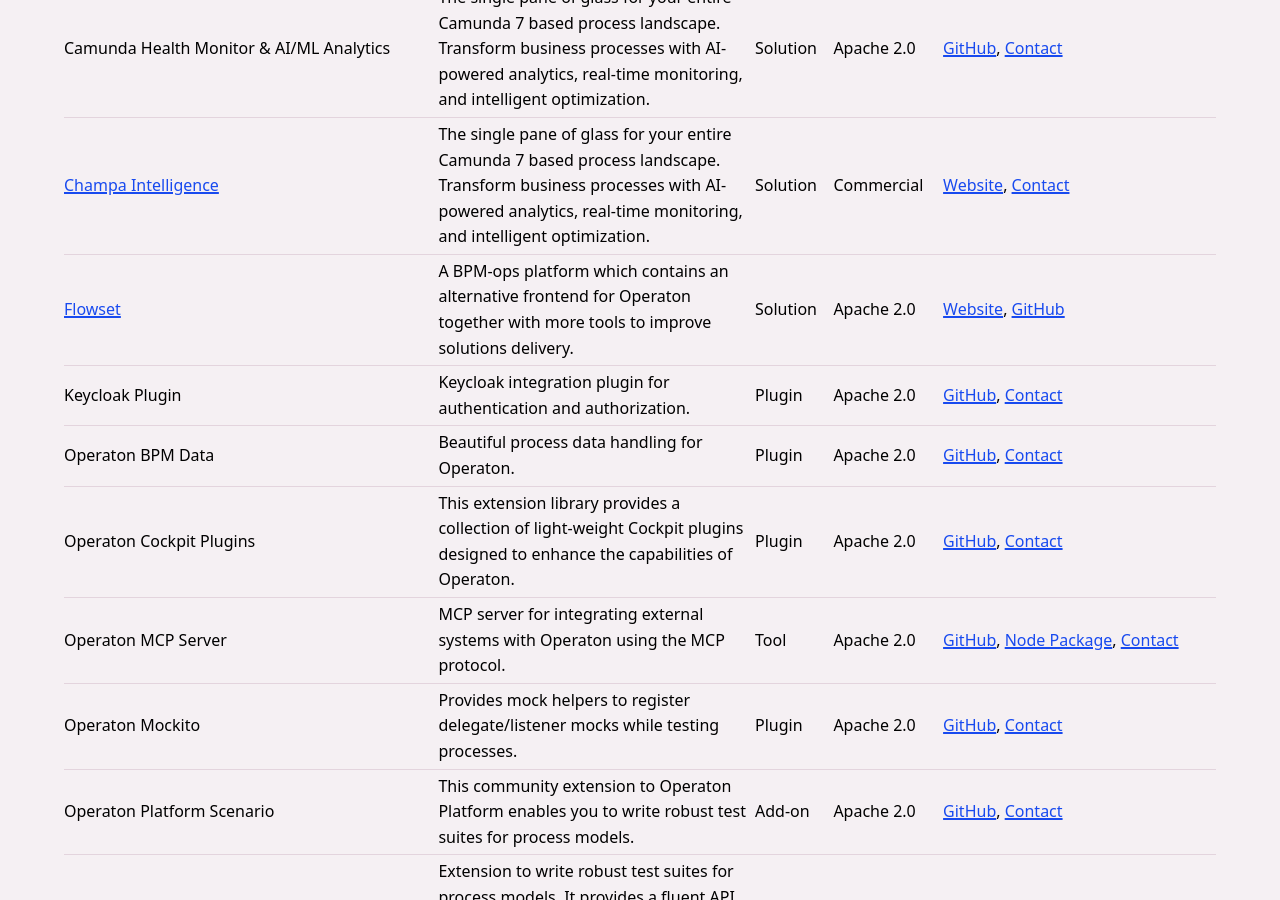
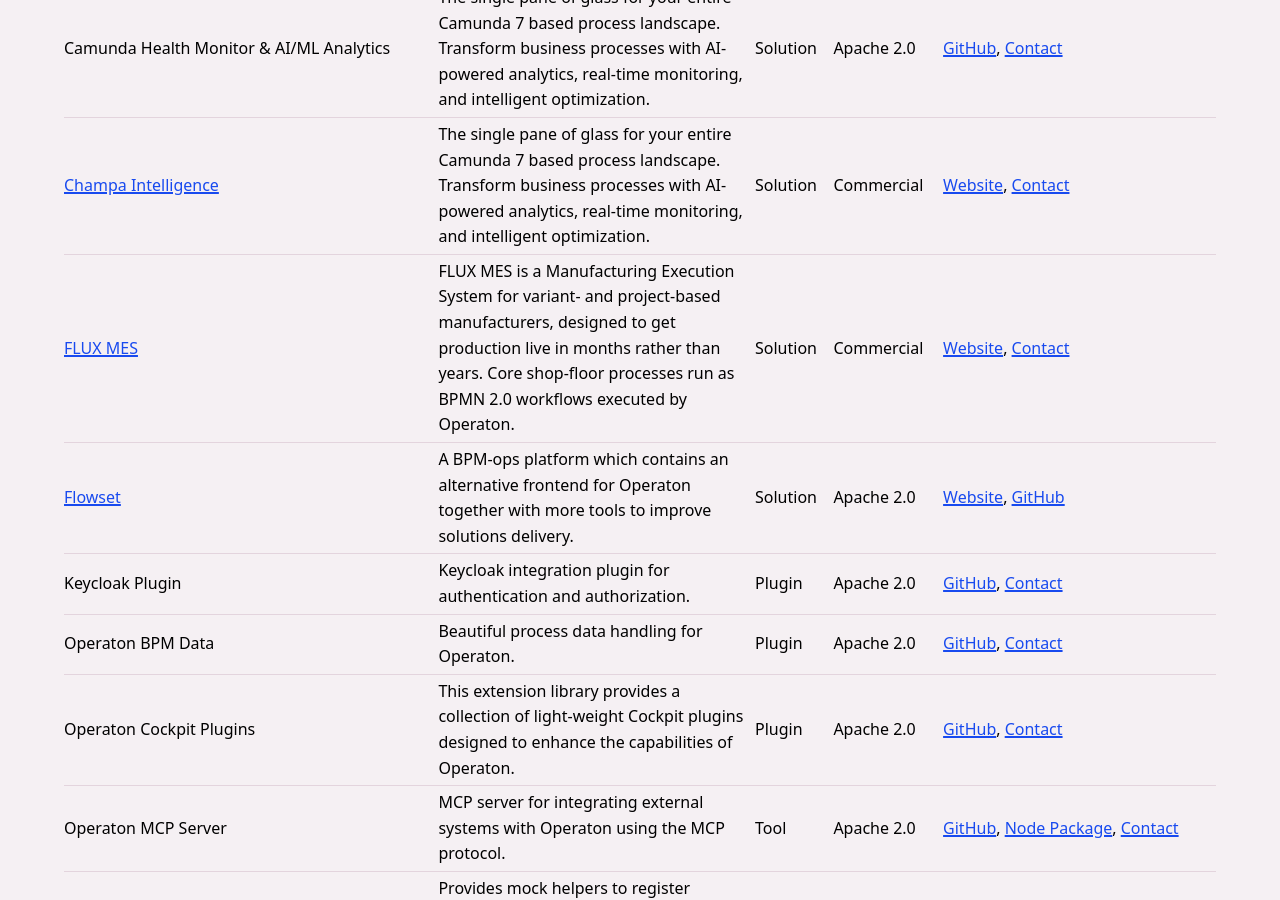
Before and after one commit to operaton/operaton.org, a Jekyll site: the page built from hub.html, in a window 1280 px wide and 900 px high, scrolled down 410 px. Built offline with Jekyll 4.4.1, drawn with Linux system fonts in a browser that asks for light colours.

Commit message:
feat(hub): Add FLUX Systems to Hub (#135)

```diff
--- a/_data/hub-items.yml
+++ b/_data/hub-items.yml
@@ -217,3 +217,16 @@
       url: https://github.com/ronalders/operaton-process-test-coverage
     - label: Contact
       url: "mailto:aldersron@gmail.com"
+
+- name: FLUX MES
+  description: >-
+    FLUX MES is a Manufacturing Execution System for variant- and project-based manufacturers,
+    designed to get production live in months rather than years.
+    Core shop-floor processes run as BPMN 2.0 workflows executed by Operaton.
+  type: 0
+  license: 0
+  links:
+    - label: Website
+      url: https://flux-mes.de/
+    - label: Contact
+      url: "mailto:info@flux-mes.de"
--- a/docker-compose.yml
+++ b/docker-compose.yml
@@ -3,7 +3,7 @@
     image: ruby:3.3.11
     working_dir: /site
     volumes:
-      - .:/site
+      - .:/site:z
       - bundle-cache:/usr/local/bundle
     ports:
       - '4000:4000'
```
